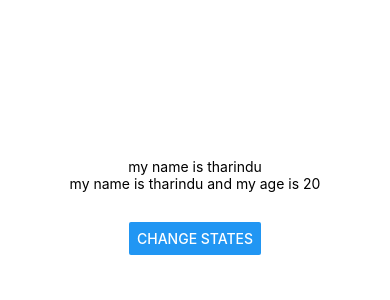
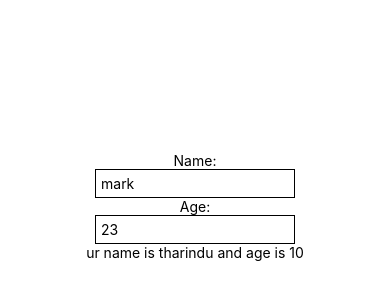
Before and after one commit to tharinduAyagama/react-native-basic, a React Native app: screen / in a window 390 px wide. Shown: the part 216-516 px from the top of the page. Built offline with nearby package versions, Linux system fonts and the light colour scheme.

Commit message:
get user inputs

```diff
--- a/App.js
+++ b/App.js
@@ -13,12 +13,27 @@ export default function App() {
   }
 
   return (
+    // <View style={styles.container}>
+    //     <Text>my name is {name}</Text>
+    //     <Text>my name is {person.name} and my age is {person.age}</Text>
+    //     <View style={styles.button}>
+    //       <Button title='change states' onPress={clickHandler} />
+    //     </View>
+    // </View>
+
     <View style={styles.container}>
-        <Text>my name is {name}</Text>
-        <Text>my name is {person.name} and my age is {person.age}</Text>
-        <View style={styles.button}>
-          <Button title='change states' onPress={clickHandler} />
-        </View>
+      <Text>Name:</Text>
+      <TextInput
+        style = {styles.input}
+        placeholder = 'mark'
+        onChangeText = {(val) => setName(val)} />
+      <Text>Age:</Text>
+      <TextInput
+        keyboardType = 'numeric'
+        style = {styles.input}
+        placeholder = '23'
+        onChangeText = {(val) => setAge(val)} />
+      <Text>ur name is {name} and age is {age}</Text>
     </View>
   );
 }
```
